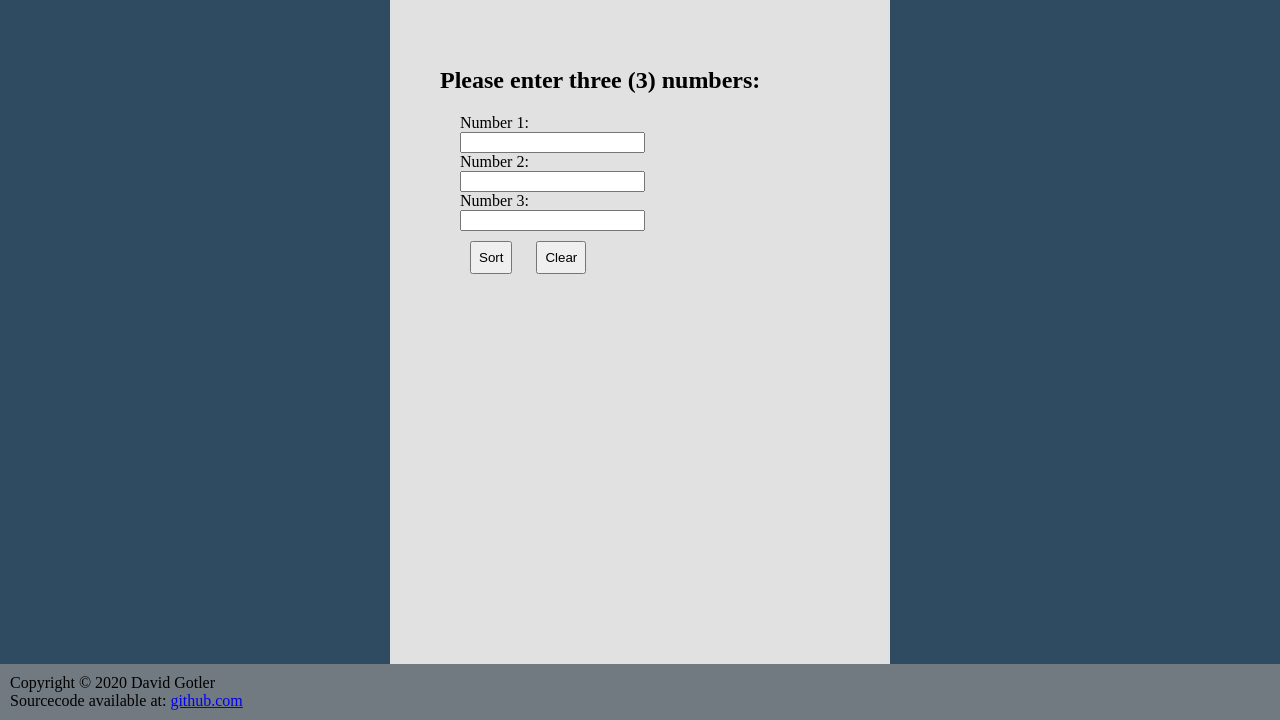
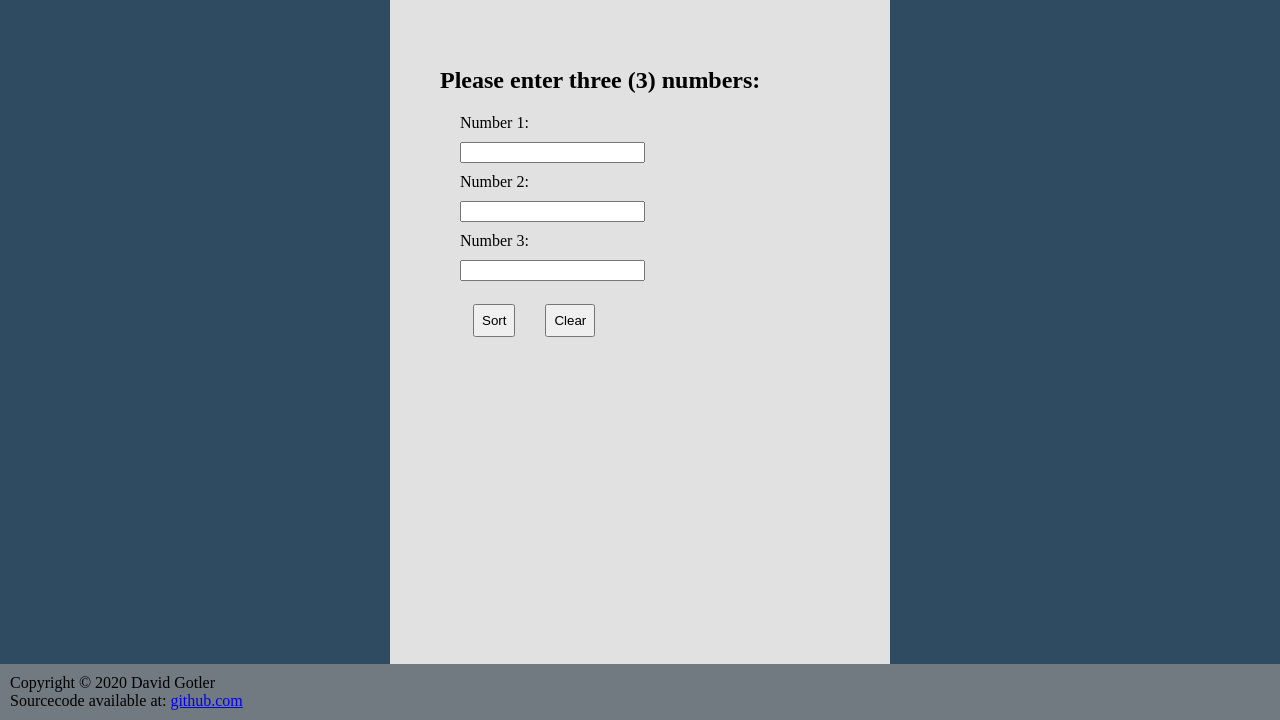
Before and after one commit to codeocelot123/NumberSorter, a plain HTML site: page index.html in a window 1280 px wide. Shown: the part 80-800 px from the top of the page. Drawn offline with Linux system fonts and the light colour scheme.

Commit message:
Add files via upload

```diff
--- a/style.css
+++ b/style.css
@@ -27,8 +27,12 @@ article {
 form {
     margin: 20px;
 }
+form input {
+    margin-top: 10px;
+    margin-bottom: 10px;
+}
 form button {
-    margin: 10px;
+    margin: 13px;
     padding: 7px;
 }
 footer {
```
